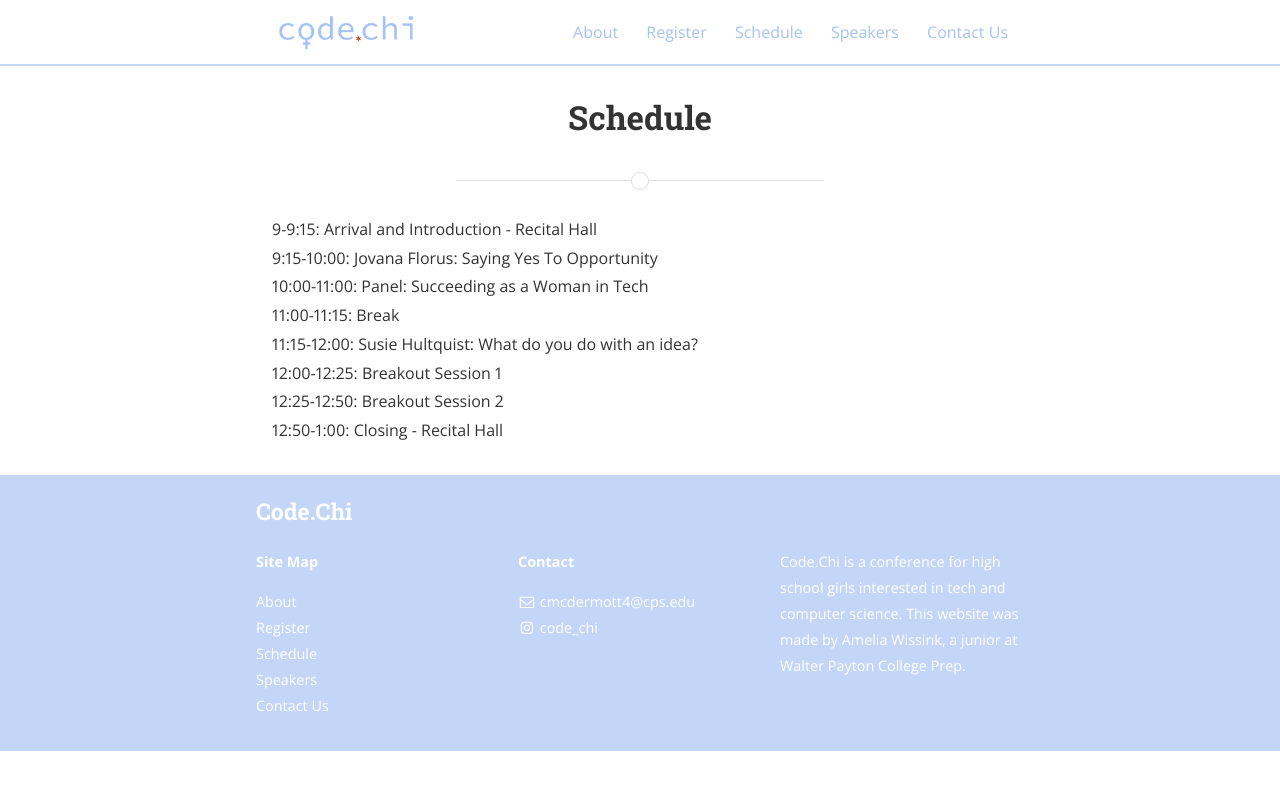
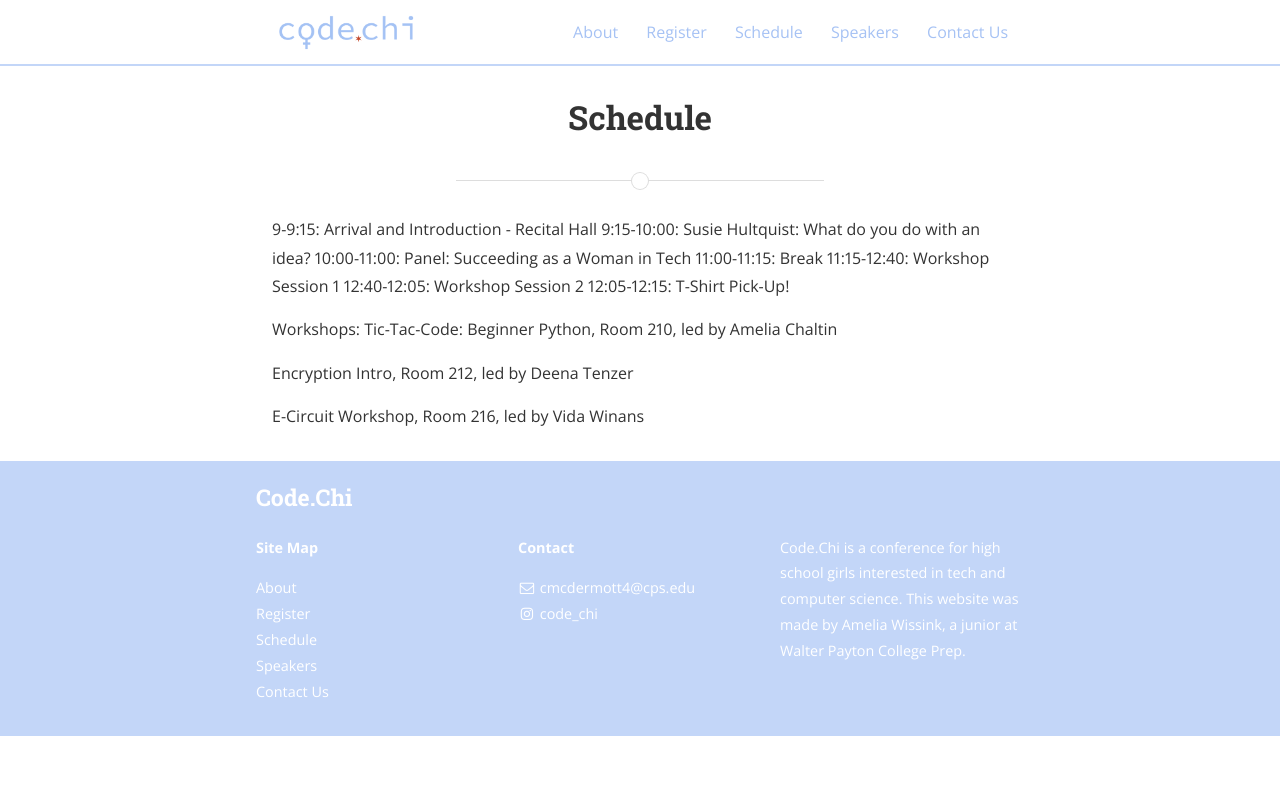
Before and after one commit to awissink/codechi, a Jekyll site: the page built from schedule.md, in a window 1280 px wide. Shown: the top 790 px of the page. Built offline with Jekyll 4.4.1, drawn with Linux system fonts in a browser that asks for light colours; nearby versions of some CDN libraries.

Commit message:
Schedule and speakers updated
made changes to speakers and schedule markdown files, added image to assets folder

```diff
--- a/schedule.md
+++ b/schedule.md
@@ -4,10 +4,17 @@ title: Schedule
 permalink: /schedule/
 ---
 9-9:15: Arrival and Introduction - Recital Hall
-9:15-10:00: Jovana Florus: Saying Yes To Opportunity
+9:15-10:00: Susie Hultquist: What do you do with an idea?
 10:00-11:00: Panel: Succeeding as a Woman in Tech
 11:00-11:15: Break
-11:15-12:00: Susie Hultquist: What do you do with an idea?
-12:00-12:25: Breakout Session 1
-12:25-12:50: Breakout Session 2
-12:50-1:00: Closing - Recital Hall
+11:15-12:40: Workshop Session 1
+12:40-12:05: Workshop Session 2
+12:05-12:15: T-Shirt Pick-Up!
+
+
+Workshops:
+Tic-Tac-Code: Beginner Python, Room 210, led by Amelia Chaltin
+
+Encryption Intro, Room 212, led by Deena Tenzer
+
+E-Circuit Workshop, Room 216, led by Vida Winans
```
Also changed, not shown: speakers.md (+7 -6 lines), assets/vida.png (added).
